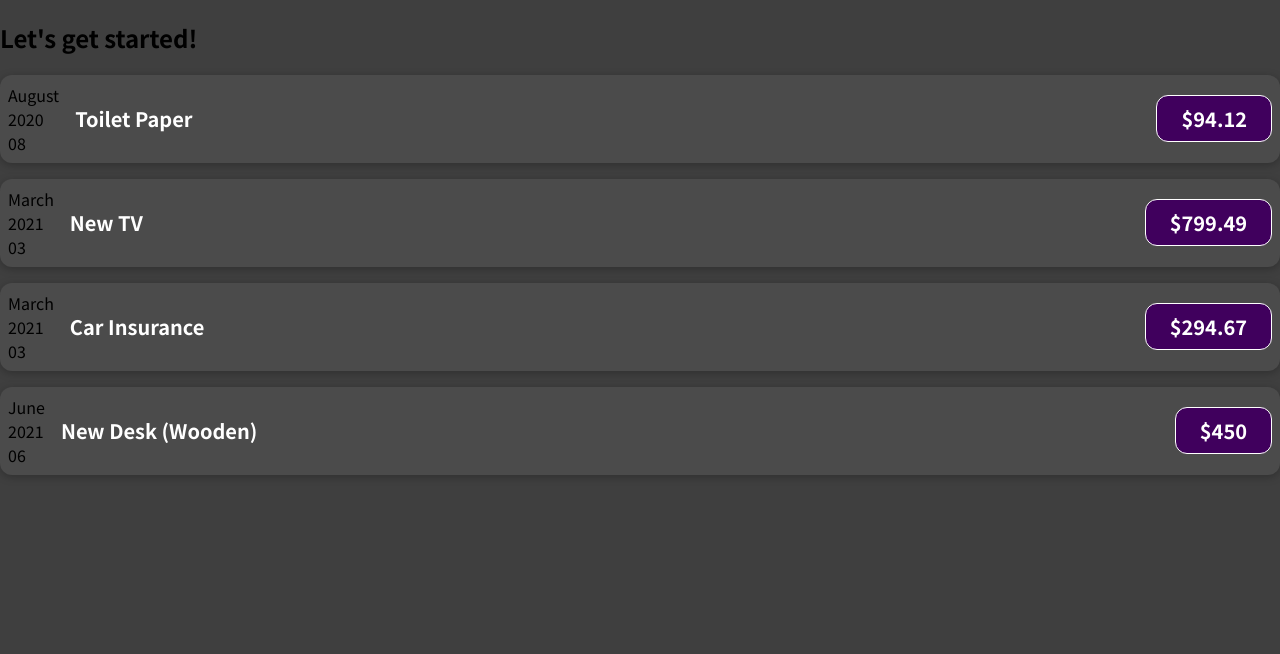
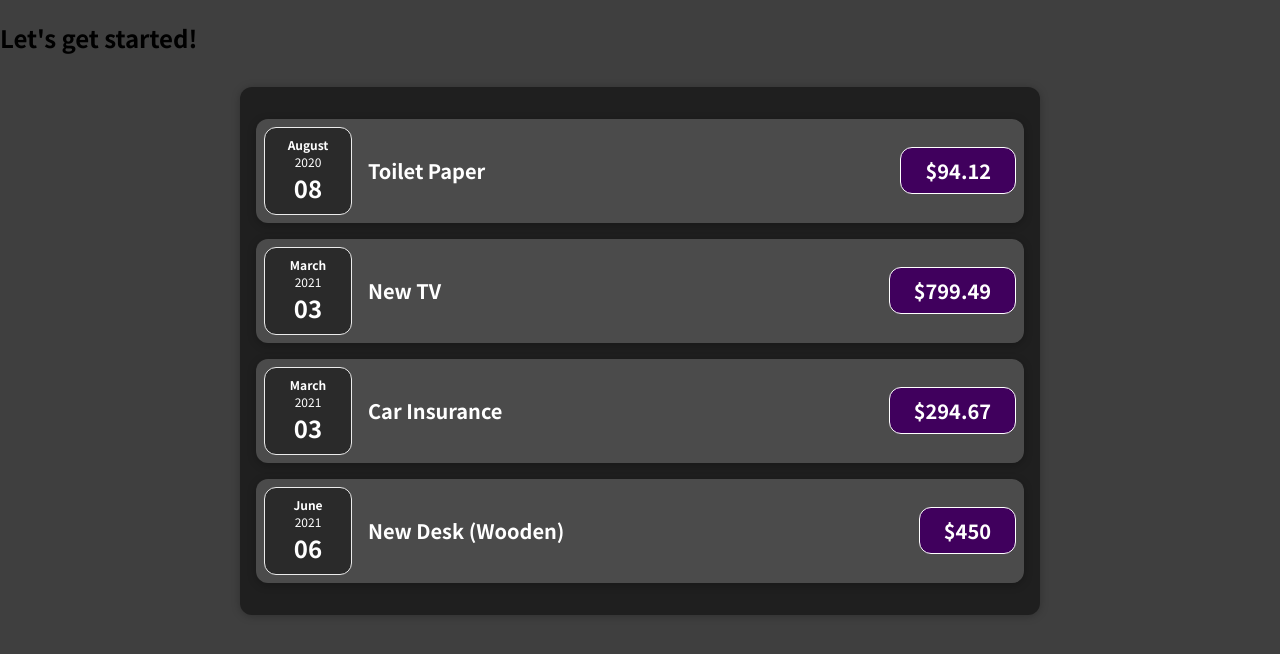
Before and after one commit to priyanka-1894/React-Training, a JavaScript app in the folder react-complete-guide/: page / in a window 1280 px wide. Shown: the top 654 px of the page. Built offline with nearby package versions, Linux system fonts and the light colour scheme.

Commit message:
React Basics & Working with Components - Adding 'normal' JavaScript Logic to Components & Splitting Components Into Multiple Components

```diff
--- a/react-complete-guide/src/App.js
+++ b/react-complete-guide/src/App.js
@@ -1,35 +1,13 @@
 import ExpenseItem from "./components/ExpenseItem";
+import Expenses from "./components/Expenses";
 
 function App() {
-  const expenses = [
-    {
-      id: 'e1',
-      title: 'Toilet Paper',
-      amount: 94.12,
-      date: new Date(2020, 7, 14),
-    },
-    { id: 'e2', title: 'New TV', amount: 799.49, date: new Date(2021, 2, 12) },
-    {
-      id: 'e3',
-      title: 'Car Insurance',
-      amount: 294.67,
-      date: new Date(2021, 2, 28),
-    },
-    {
-      id: 'e4',
-      title: 'New Desk (Wooden)',
-      amount: 450,
-      date: new Date(2021, 5, 12),
-    },
-  ];
+
 
   return (
     <div>
       <h2>Let's get started!</h2>
-      <ExpenseItem title={ expenses[0].title } amount={ expenses[0].amount } date={ expenses[0].date }></ExpenseItem>
-      <ExpenseItem title={ expenses[1].title } amount={ expenses[1].amount } date={ expenses[1].date }></ExpenseItem>
-      <ExpenseItem title={ expenses[2].title } amount={ expenses[2].amount } date={ expenses[2].date }></ExpenseItem>
-      <ExpenseItem title={ expenses[3].title } amount={ expenses[3].amount } date={ expenses[3].date }></ExpenseItem>
+      <Expenses />
     </div>
   );
 }
--- /dev/null
+++ b/react-complete-guide/src/components/ExpenseDate.css
@@ -0,0 +1,26 @@
+.expense-date {
+    display: flex;
+    flex-direction: column;
+    width: 5.5rem;
+    height: 5.5rem;
+    border: 1px solid #ececec;
+    background-color: #2a2a2a;
+    color: white;
+    border-radius: 12px;
+    align-items: center;
+    justify-content: center;
+}
+
+.expense-date__month {
+    font-size: 0.75rem;
+    font-weight: bold;
+}
+
+.expense-date__year {
+    font-size: 0.75rem;
+}
+
+.expense-date__day {
+    font-size: 1.5rem;
+    font-weight: bold;
+}
--- /dev/null
+++ b/react-complete-guide/src/components/ExpenseDate.js
@@ -0,0 +1,17 @@
+import './ExpenseDate.css';
+
+function ExpenseDate(props) {
+    const month = props.date.toLocaleString('en-US', {month: 'long'});
+    const day = props.date.toLocaleString('en-US', {month: '2-digit'});
+    const year = props.date.getFullYear();
+
+    return (
+        <div className="expense-date">
+            <div className="expense-date__month">{ month }</div>
+            <div className="expense-date__year">{ year }</div>
+            <div className="expense-date__day">{ day }</div>
+        </div>
+    );
+}
+
+export default ExpenseDate;
--- a/react-complete-guide/src/components/ExpenseItem.js
+++ b/react-complete-guide/src/components/ExpenseItem.js
@@ -1,17 +1,13 @@
+import ExpenseDate from './ExpenseDate';
+
 import './ExpenseItem.css';
 
 function ExpenseItem(props) {
-    const month = props.date.toLocaleString('en-US', {month: 'long'})
-    const day = props.date.toLocaleString('en-US', {month: '2-digit'})
-    const year = props.date.getFullYear()
+
 
     return (
         <div className="expense-item">
-            <div>
-                <div>{ month }</div>
-                <div>{ year }</div>
-                <div>{ day }</div>
-            </div>
+            <ExpenseDate date={ props.date } />
             <div className="expense-item__description">
                 <h2>{ props.title }</h2>
                 <div className="expense-item__price">${ props.amount }</div>
--- /dev/null
+++ b/react-complete-guide/src/components/Expenses.css
@@ -0,0 +1,9 @@
+.expenses {
+    padding: 1rem;
+    background-color: rgb(31, 31, 31);
+    margin: 2rem auto;
+    width: 50rem;
+    max-width: 95%;
+    border-radius: 12px;
+    box-shadow: 0 1px 8px rgba(0, 0, 0, 0.25);
+}
--- /dev/null
+++ b/react-complete-guide/src/components/Expenses.js
@@ -0,0 +1,38 @@
+import ExpenseItem from "./ExpenseItem";
+
+import './Expenses.css';
+
+function Expenses() {
+    const expenses = [
+        {
+          id: 'e1',
+          title: 'Toilet Paper',
+          amount: 94.12,
+          date: new Date(2020, 7, 14),
+        },
+        { id: 'e2', title: 'New TV', amount: 799.49, date: new Date(2021, 2, 12) },
+        {
+          id: 'e3',
+          title: 'Car Insurance',
+          amount: 294.67,
+          date: new Date(2021, 2, 28),
+        },
+        {
+          id: 'e4',
+          title: 'New Desk (Wooden)',
+          amount: 450,
+          date: new Date(2021, 5, 12),
+        },
+    ];
+
+    return (
+        <div className="expenses">
+            <ExpenseItem title={ expenses[0].title } amount={ expenses[0].amount } date={ expenses[0].date } />
+            <ExpenseItem title={ expenses[1].title } amount={ expenses[1].amount } date={ expenses[1].date } />
+            <ExpenseItem title={ expenses[2].title } amount={ expenses[2].amount } date={ expenses[2].date } />
+            <ExpenseItem title={ expenses[3].title } amount={ expenses[3].amount } date={ expenses[3].date } />
+        </div>
+    );
+}
+
+export default Expenses;
```
